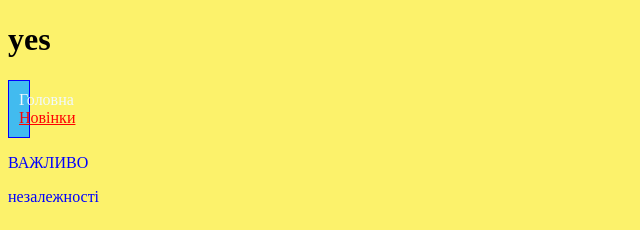
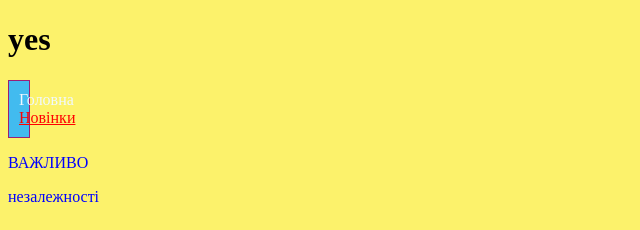
Before and after one commit to olenaklyop/lesson5, a plain HTML site: page index.html in a window 1280 px wide. Shown: the top 230 px of the page, 0-640 px from the left. Drawn offline with Linux system fonts and the light colour scheme; files whose address does not match are found by name.

Commit message:
str12 змiна кольору

```diff
--- a/style.css
+++ b/style.css
@@ -9,7 +9,7 @@ a[href$="#"] {
   margin: 0px 1400px 0px 0px;
   padding: 10px;
   background-color: rgb(66, 187, 239);
-  border: 1px solid blue;
+  border: 1px solid rgb(154, 31, 119);
 }
 #apostrof {
   color: aliceblue;
```
